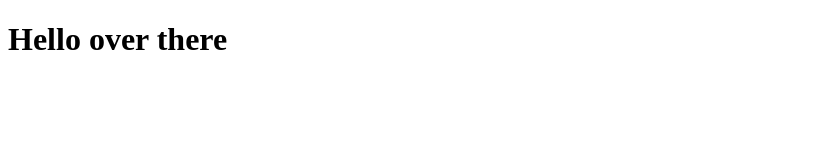
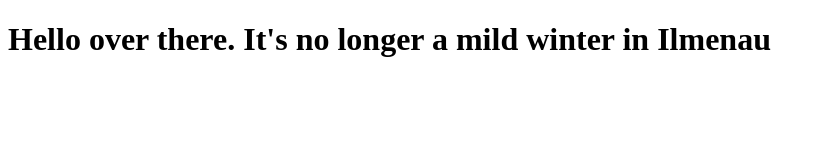
Before and after one commit to Ayenco/darryark_website, a plain HTML site: page site/index.html in a window 1280 px wide. Shown: the whole page, without its empty margins (0-826 px from the left). Drawn offline with Linux system fonts and the light colour scheme.

Commit message:
small changes to our page content

```diff
--- a/site/index.html
+++ b/site/index.html
@@ -5,7 +5,7 @@
 </head>
 <body>
 
-<h1> Hello over there </h1>
+<h1> Hello over there. It's no longer a mild winter in Ilmenau</h1>
 
 </body>
 </html>
```
